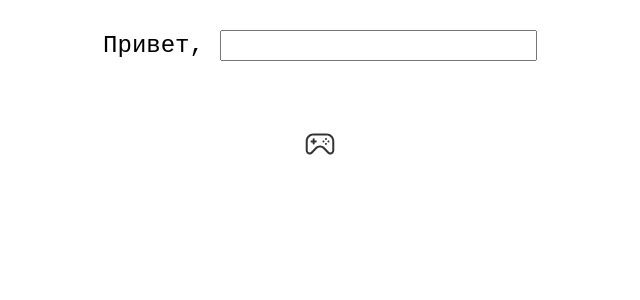
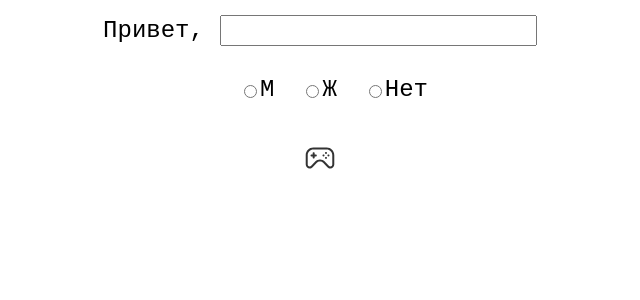
Before and after one commit to lamka-tatya/otus_js, a React app: page / in a window 1280 px wide. Shown: the top 300 px of the page, without its empty margins (320-960 px from the left). Built offline with nearby package versions, Linux system fonts and the light colour scheme.

Commit message:
add user gender & userpic

```diff
--- a/src/components/Game/Game.styles.tsx
+++ b/src/components/Game/Game.styles.tsx
@@ -25,18 +25,36 @@ export const FieldContainer = styled.div`
   box-shadow: 0px 0px 10px 18px #f1f1f1;
 `;
 
+export const RightSideContainer = styled.div`
+  display: flex;
+  flex-direction: column;
+  align-items: center;
+  justify-content: space-between;
+  background-color: #ece8e8;
+  width: 80px;
+`;
+
 export const SettingsContainer = styled.div`
   display: flex;
   flex-direction: column;
+`;
+
+export const BottomContainer = styled.div`
+  display: flex;
+  height: 80px;
+  background-color: #ece8e8;
+  justify-content: space-between;
   align-items: center;
-  background-color: #ece8e8;
-  width: 80px;
+  font-family: MONOSPACE;
+  font-size: 1.5rem;
 `;
 
 export const ButtonsContainer = styled.div`
   display: flex;
   justify-content: flex-start;
-  align-items: center;
-  height: 80px;
-  background-color: #ece8e8;
 `;
+
+export const ImageStyled = styled.img`
+  height: 60px;
+  margin-bottom: 20px;
+`;
--- a/src/components/Game/Game.tsx
+++ b/src/components/Game/Game.tsx
@@ -7,6 +7,9 @@ import {
   MainContainer,
   ButtonsContainer,
   FieldContainer,
+  BottomContainer,
+  ImageStyled,
+  RightSideContainer,
 } from "./Game.styles";
 import { ImageButton } from "@/ImageButton/ImageButton";
 import SettingsImg from "./assets/settings_svg.svg";
@@ -14,12 +17,20 @@ import PlayImg from "./assets/play_pause.svg";
 import BackImg from "./assets/back.svg";
 import ForwardImg from "./assets/forward.svg";
 import ResetImg from "./assets/reset.svg";
+import { Gender } from "../Start/Start";
+import Avatars, { SpriteCollection } from "@dicebear/avatars";
+import { default as spritesMale } from "@dicebear/avatars-male-sprites";
+import { default as spritesFemale } from "@dicebear/avatars-female-sprites";
+import { default as spritesBottts } from "@dicebear/avatars-bottts-sprites";
 
 export interface GameState {
   gameSettings: GameSettings;
   isSettingsVisible: boolean;
   isPlaying: boolean;
   isReset: boolean;
+  userName: string;
+  userGender: Gender;
+  userPic?: string;
 }
 
 export class Game extends React.Component<{}, GameState> {
@@ -27,6 +38,9 @@ export class Game extends React.Component<{}, GameState> {
     isPlaying: false,
     isSettingsVisible: false,
     isReset: false,
+    userName: "",
+    userGender: "robot" as Gender,
+    userPic: "",
     gameSettings: {
       height: 200,
       width: 200,
@@ -36,6 +50,34 @@ export class Game extends React.Component<{}, GameState> {
       frequency: 1,
     },
   };
+
+  componentDidMount() {
+    const name = localStorage.getItem("userName") ?? "";
+    const gender = localStorage.getItem("userGender") as Gender;
+
+    let sprite: SpriteCollection | undefined = undefined;
+    switch (gender) {
+      case "robot":
+        sprite = spritesBottts;
+        break;
+      case "male":
+        sprite = spritesMale;
+        break;
+      case "female":
+        sprite = spritesFemale;
+        break;
+    }
+
+    const userPicSvg = !!sprite
+      ? new Avatars(sprite, { base64: true }).create(name)
+      : undefined;
+
+    this.setState({
+      userName: name,
+      userGender: gender,
+      userPic: userPicSvg,
+    });
+  }
 
   onClickPlayPause = () => {
     this.setState({ isPlaying: !this.state.isPlaying });
@@ -83,6 +125,7 @@ export class Game extends React.Component<{}, GameState> {
                 afterReset={this.afterReset}
               />
             </FieldContainer>
+            <BottomContainer>
               <ButtonsContainer>
                 <ImageButton
                   src={BackImg}
@@ -101,7 +144,10 @@ export class Game extends React.Component<{}, GameState> {
                   disabled={true}
                 ></ImageButton>
               </ButtonsContainer>
+              {this.state.userName}
+            </BottomContainer>
           </MainContainer>
+          <RightSideContainer>
             <SettingsContainer>
               <ImageButton
                 key="settingsBtn"
@@ -116,6 +162,8 @@ export class Game extends React.Component<{}, GameState> {
                 onClick={this.onReset}
               ></ImageButton>
             </SettingsContainer>
+            <ImageStyled src={this.state.userPic}></ImageStyled>
+          </RightSideContainer>
         </GameContainer>
       </>
     );
--- a/src/components/Start/Start.styles.tsx
+++ b/src/components/Start/Start.styles.tsx
@@ -16,6 +16,16 @@ export const NameContainer = styled.div`
   align-items: center;
 `;
 
+export const GenderContainer = styled.div`
+  display: flex;
+  justify-content: center;
+  align-items: center;
+
+  & > * {
+    margin-left: 2rem;
+  }
+`;
+
 export const FieldStyled = styled.input`
   font-family: inherit;
   font-size: inherit;
--- a/src/components/Start/Start.tsx
+++ b/src/components/Start/Start.tsx
@@ -6,27 +6,44 @@ import React, {
   ChangeEvent,
 } from "react";
 import { RouteComponentProps, withRouter } from "react-router-dom";
-import { FormStyled, NameContainer, FieldStyled } from "./Start.styles";
+import {
+  FormStyled,
+  NameContainer,
+  FieldStyled,
+  GenderContainer,
+} from "./Start.styles";
 import { ImageButton } from "@/ImageButton/ImageButton";
 import GameImg from "./assets/game.svg";
 
+export type Gender = "robot" | "male" | "female";
+
 const Start: FC<RouteComponentProps> = ({ history }) => {
   const [userName, setUserName] = useState<string>("");
+  const [userGender, setUserGender] = useState<Gender>("robot");
 
   const onSubmit = useCallback(() => {
     localStorage.setItem("userName", userName);
+    localStorage.setItem("userGender", userGender);
     history.push("game");
-  }, [userName]);
+  }, [userName, userGender]);
 
   const onChangeName = useCallback(
     (e: ChangeEvent) => {
-      setUserName((e.target as HTMLInputElement).value);
+      setUserName((e.target as any).value);
     },
     [setUserName]
   );
 
+  const onChangeGender = useCallback(
+    (e: ChangeEvent) => {
+      setUserGender((e.target as any).value as Gender);
+    },
+    [setUserGender]
+  );
+
   useEffect(() => {
     setUserName(localStorage.getItem("userName") ?? "");
+    setUserGender(localStorage.getItem("userGender") as Gender);
   }, []);
 
   return (
@@ -40,6 +57,32 @@ const Start: FC<RouteComponentProps> = ({ history }) => {
           onChange={onChangeName}
         />
       </NameContainer>
+      <GenderContainer>
+        <input
+          type="radio"
+          checked={userGender === "male"}
+          value="male"
+          name="gender"
+          onChange={onChangeGender}
+        />{" "}
+        М
+        <input
+          type="radio"
+          checked={userGender === "female"}
+          value="female"
+          name="gender"
+          onChange={onChangeGender}
+        />{" "}
+        Ж
+        <input
+          type="radio"
+          checked={userGender === "robot"}
+          value="robot"
+          name="gender"
+          onChange={onChangeGender}
+        />{" "}
+        Нет
+      </GenderContainer>
       <ImageButton
         title="Let's play!"
         type="submit"
```
Also changed, not shown: 1 other file (tests, documents, lock files or other folders). Lines whose indentation alone changed are shown as unchanged.
